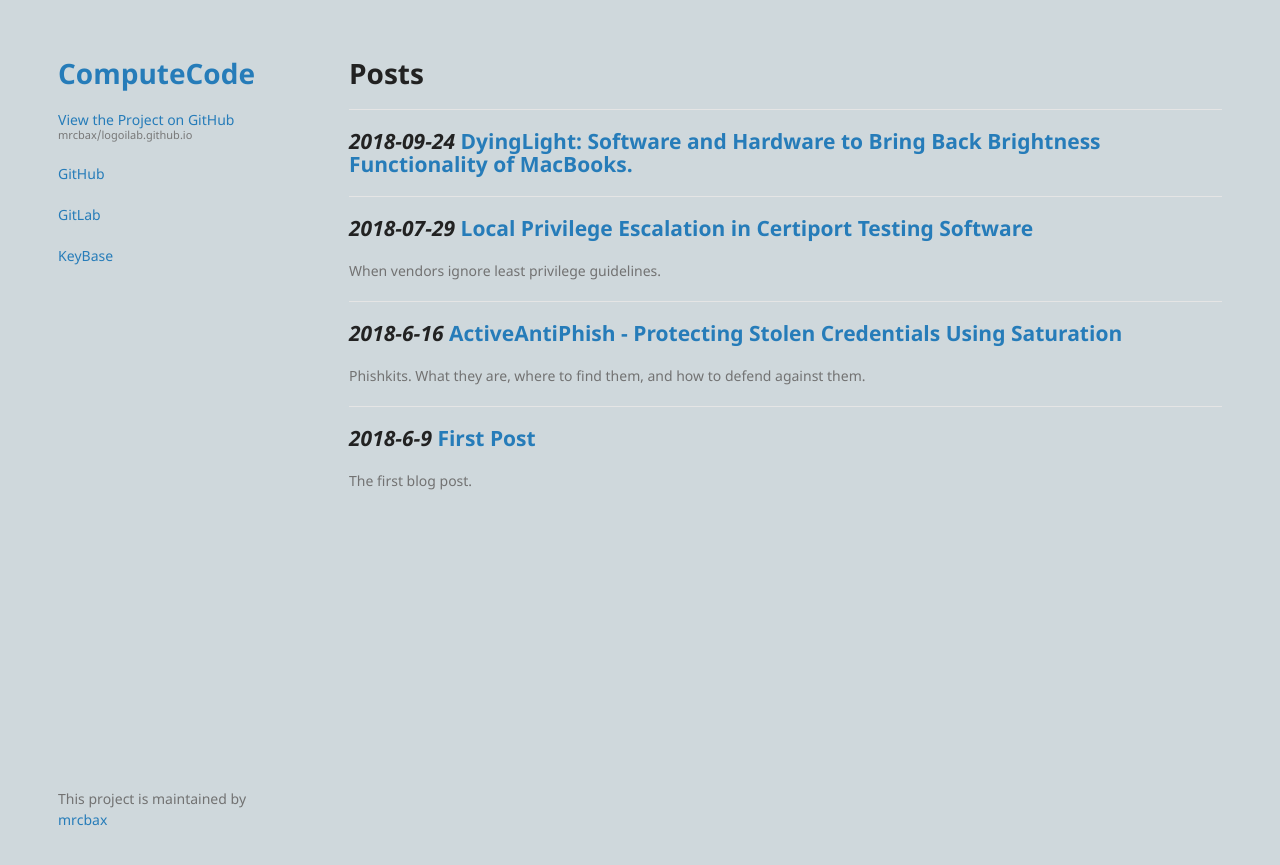
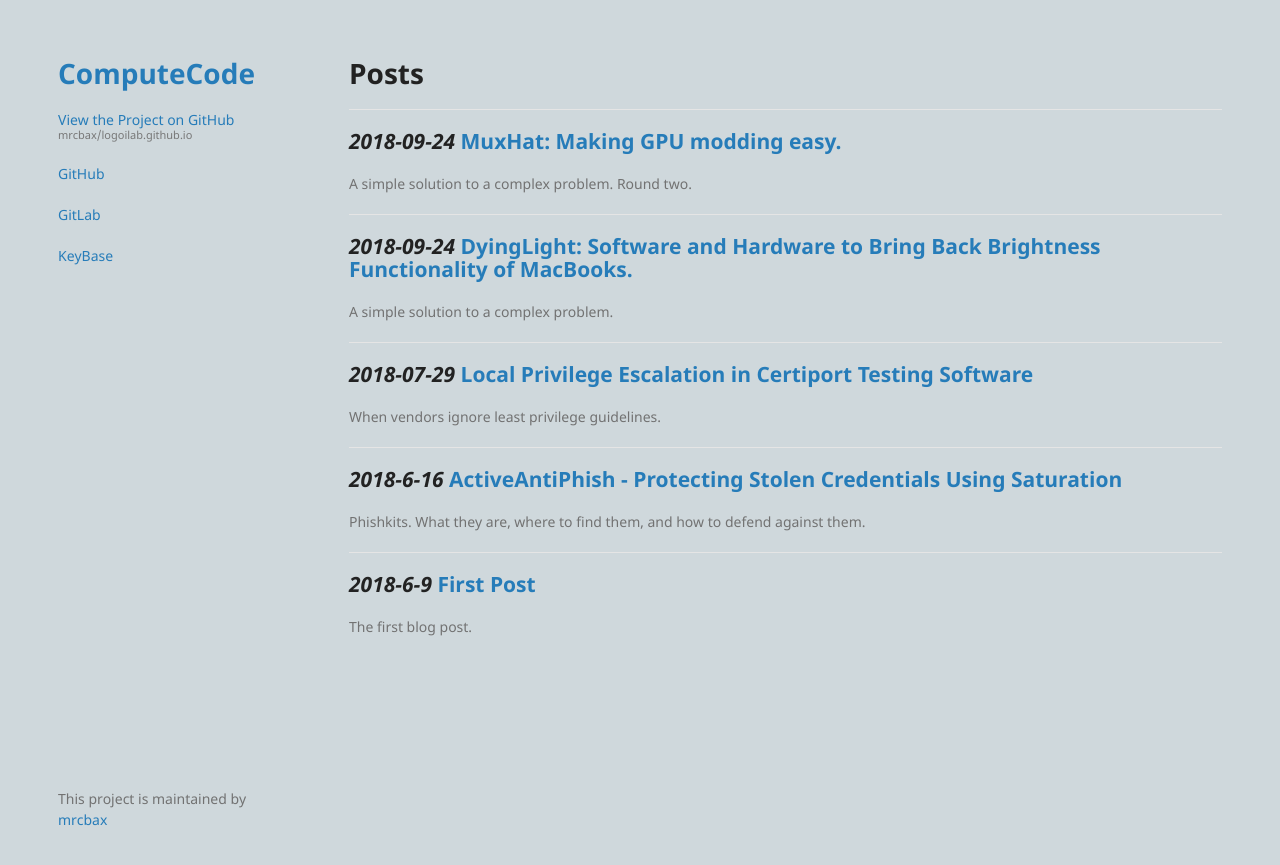
Before and after one commit to mrcbax/logoilab.github.io, a Jekyll site: the page built from index.md, in a window 1280 px wide. Shown: the top 865 px of the page. Built offline with Jekyll 4.4.1, drawn with Linux system fonts in a browser that asks for light colours; the repository's description, which GitHub fills in, is left out.

Commit message:
added to homepage

```diff
--- a/index.md
+++ b/index.md
@@ -8,10 +8,17 @@ Posts
 
 <hr>
 
+<strong> _2018-09-24_ [MuxHat: Making GPU modding easy.](MuxHat.html)</strong>
+---
+
+A simple solution to a complex problem. Round two.
+
+<hr>
+
 <strong> _2018-09-24_ [DyingLight: Software and Hardware to Bring Back Brightness Functionality of MacBooks.](DyingLight.html)</strong>
 ---
 
-
+A simple solution to a complex problem.
 
 <hr>
 
```
